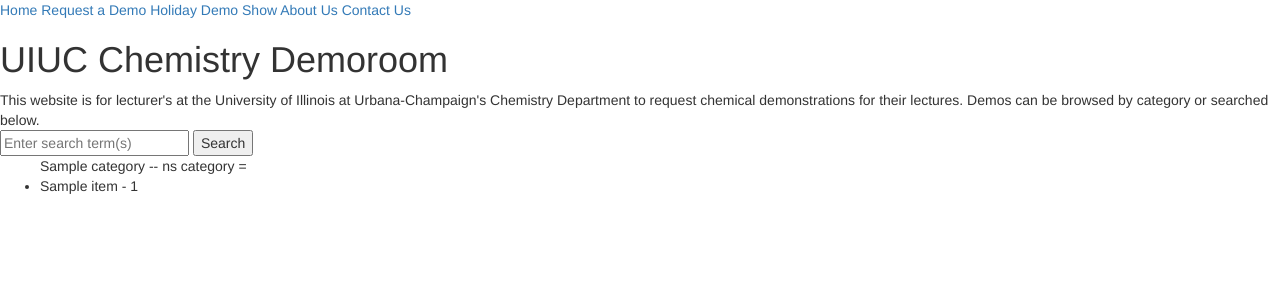
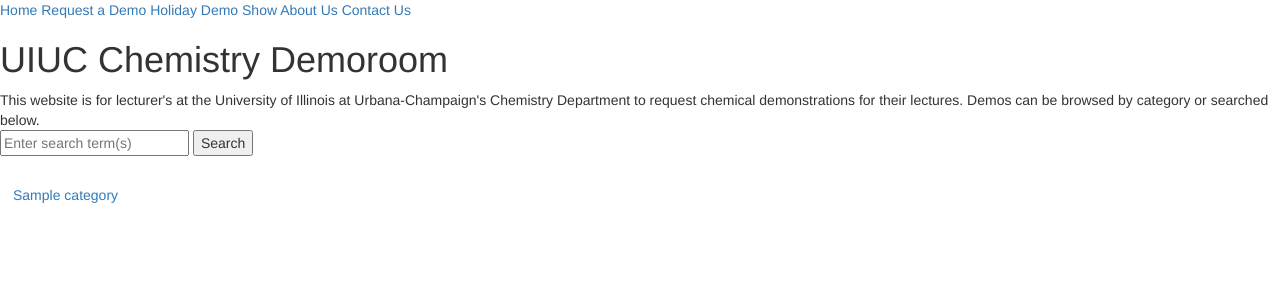
Before and after one commit to tomhennessey/demoroom, a Python web app: template demoroom_flask/app/templates/index.html in a window 1280 px wide. Shown: the top 300 px of the page. Run offline with Jinja, Linux system fonts and the light colour scheme; the template is opened without the code that fills it: most values are stand-ins (such as "Sample title", 1, 10 or a date in 2020); some libraries are stand-ins or nearby versions.

Commit message:
completed accordan behavior for index

```diff
--- a/demoroom_flask/app/static/demos_text/simple-demonstration-buffer-action.txt
+++ b/demoroom_flask/app/static/demos_text/simple-demonstration-buffer-action.txt
@@ -43,4 +43,4 @@
 Marilyn D. Duerst
 Journal of Chemical Education 1985 62 (5), 435
    DOI: 10.1021/ed062p435
-Acids/Bases
+Acids/Bases 1
--- a/demoroom_flask/app/templates/index.html
+++ b/demoroom_flask/app/templates/index.html
@@ -7,23 +7,32 @@
 
 <div class="accordian" id="mainAccordian">
 
-{% set ns = namespace(category="Acids/Bases") %}
-{% set ns = namespace(index=0) %}
+{% set ns = namespace(category="blank", index=0) %}
 {% set size = demo|length %}
-
 {% for item in demo %}
-<!-- Code for every button -->
-	{% if ns.category != item.category %}
-	<ul>{{item.category}} -- ns category = {{ns.category}}
+<!-- Button open code -->
+	{% if ns.category.strip() != item.category.strip() %}
+	<div class="card">
+	<div class="card-header" id="heading{{ns.index}}">
+	<h2 class="mb-0">
+	<button class="btn btn-link" type="button" data-toggle="collapse" data-target="#collapse{{ns.index}}" aria-expanded="false" aria-controls="collapse{{ns.index}}">
+	{{item.category}}
+	</button>
+	</h2>
+	</div>
+	<div id="collapse{{ns.index}}" class="collapse" aria-labelledby="heading{{ns.index}}" data-parent="#mainAccordian">
+	<div class="card-body">
 	{% endif %}
 	{% set ns.category = item.category %}
-<!-- Code for button items (demos) -->
-	<li>{{item.name}} - {{loop.index}}</li>
+<!-- Element code -->
+	<div>{{item.proper_name}}</div>
+<!-- Button close code -->
 	{% if loop.index == size %}
-		</ul>
+	</div></div></div>
 	{% elif demo[loop.index].category != ns.category %}
-	</ul>
+	</div></div></div>
 	{% endif %}
+	{% set ns.index = loop.index %}
 {% endfor %}
 
 </div>
```
